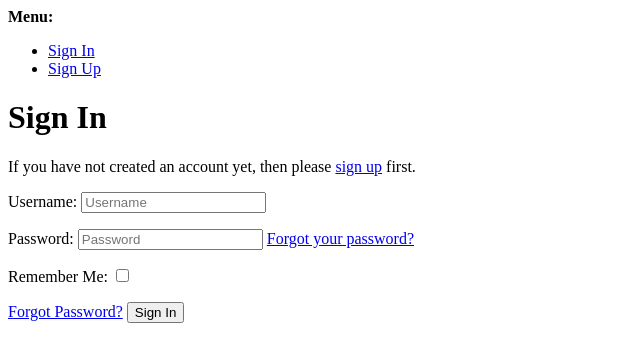
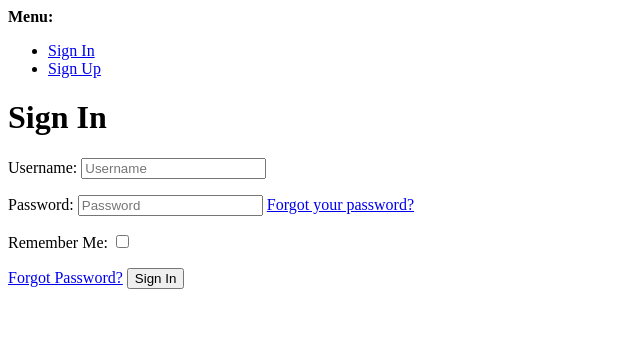
Before and after one commit to saroltah/ghost_stories, a Django app: page /user/login/ in a window 1280 px wide. Shown: the top 362 px of the page, without its empty margins (0-640 px from the left). Run offline with Django 4.2, Linux system fonts and the light colour scheme; some libraries are stand-ins or nearby versions.

Commit message:
modify account login template.

```diff
--- a/templates/account/login.html
+++ b/templates/account/login.html
@@ -7,15 +7,20 @@
 
 {% block content %}
 
+<!-- edit from here-->
+
 <h1>{% trans "Sign In" %}</h1>
+
+<!-- social accounts
 
 {% get_providers as socialaccount_providers %}
 
-{% if socialaccount_providers %}
-<p>{% blocktrans with site.name as site_name %}Please sign in with one
+{% if socialaccount_providers %} -->
+
+<!-- <p>Please sign in with one
   of your existing third party accounts. Or, <a href="{{ signup_url }}">sign up</a>
-  for a {{ site_name }} account and sign in below:{% endblocktrans %}</p>
-
+  for a {{ site_name }} account and sign in below</p> -->
+<!--
 <div class="socialaccount_ballot">
 
   <ul class="socialaccount_providers">
@@ -32,6 +37,7 @@
 <p>{% blocktrans %}If you have not created an account yet, then please
   <a href="{{ signup_url }}">sign up</a> first.{% endblocktrans %}</p>
 {% endif %}
+-->
 
 <form class="login" method="POST" action="{% url 'account_login' %}">
   {% csrf_token %}
--- a/templates/index.html
+++ b/templates/index.html
@@ -4,5 +4,4 @@
 <h1>Ghost stories</h1>
 <h2>Short stories</h2>
 <h3>get discovered!</h3>
-{%endif%}
 {%endblock%}
```
